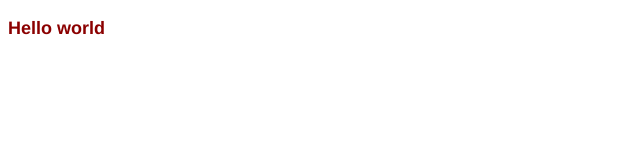
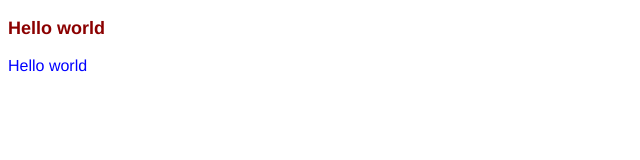
Before and after one commit to rudemex/pei-react-java-baufest-blog, a React app: page / in a window 1280 px wide. Shown: the top 160 px of the page, without its empty margins (0-640 px from the left). Built offline with nearby package versions, Linux system fonts and the light colour scheme.

Commit message:
style jsx

```diff
--- a/src/components/App.js
+++ b/src/components/App.js
@@ -2,7 +2,17 @@ import React from 'react';
 
 class App extends React.Component {
   render() {
-    return <p className="text">Hello world</p>;
+    return (
+      <div>
+        <p className="text">Hello world</p>
+        <p className="text-jsx">Hello world</p>
+        <style jsx>{`
+          .text-jsx {
+            color: blue;
+          }
+        `}</style>
+      </div>
+    );
   }
 }
 
```
